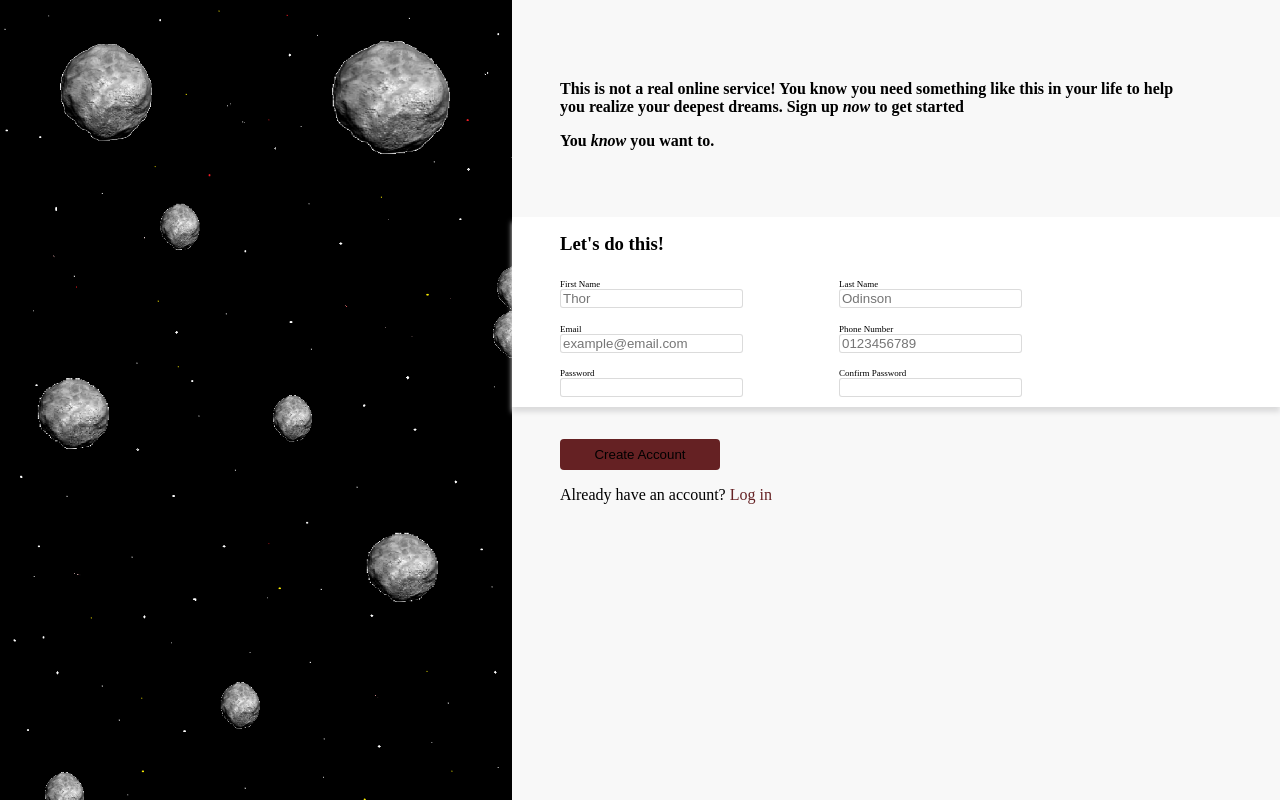
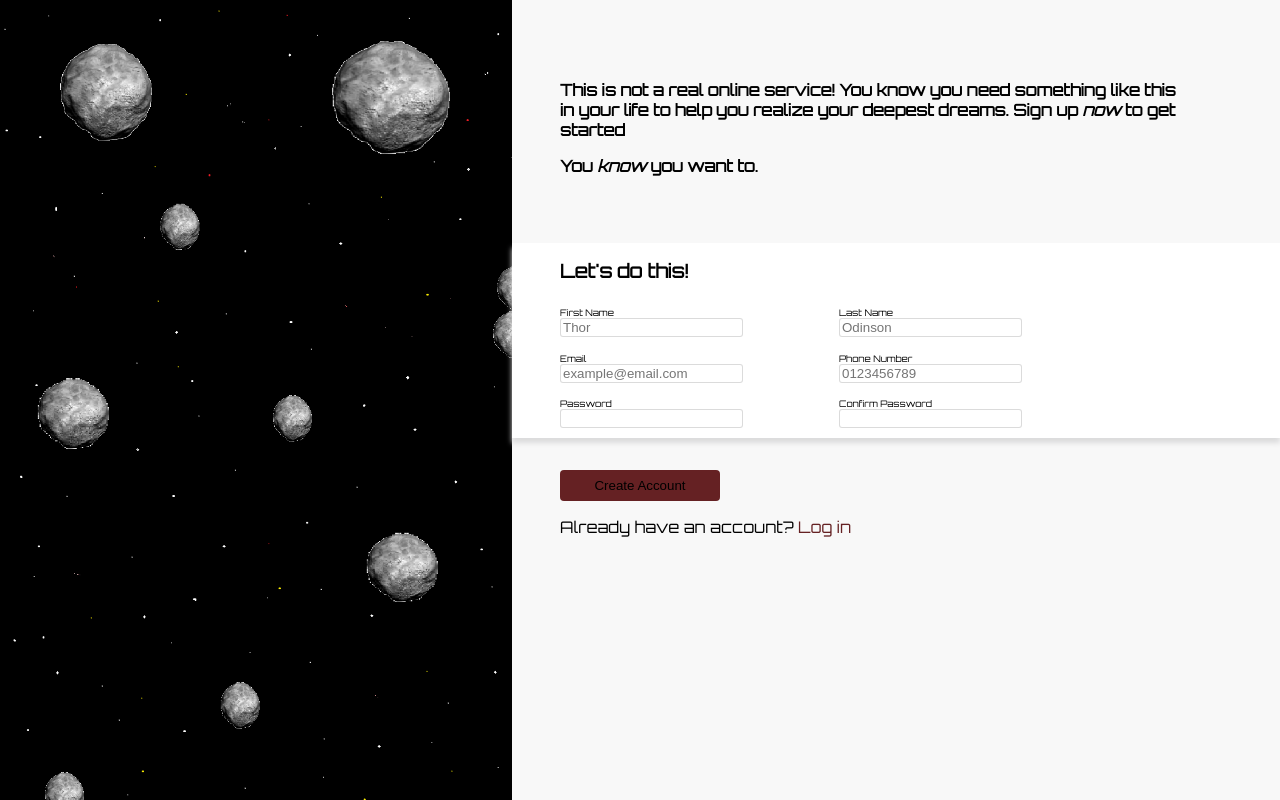
Before and after one commit to playtunes100/sign-up-form, a plain HTML site: page index.html in a window 1280 px wide. Drawn offline with Linux system fonts and the light colour scheme.

Commit message:
Add font to match theme

```diff
--- a/css/styles.css
+++ b/css/styles.css
@@ -2,6 +2,7 @@
 body {
     display:flex;
     margin: 0%;
+    font-family: Orbitron,Roboto, Oxygen, Ubuntu, Cantarell, 'Open Sans', 'Helvetica Neue', sans-serif;
 }
 
 .side-image {
--- a/index.html
+++ b/index.html
@@ -5,6 +5,9 @@
     <meta name="viewport" content="width=device-width, initial-scale=1.0">
     <title>Sign Up</title>
     <link rel="stylesheet" href="./css/styles.css" />
+    <link rel="preconnect" href="https://fonts.googleapis.com">
+    <link rel="preconnect" href="https://fonts.gstatic.com" crossorigin>
+    <link href="https://fonts.googleapis.com/css2?family=Orbitron&display=swap" rel="stylesheet">
 </head>
 <body>
     <div class="side-image">
```
